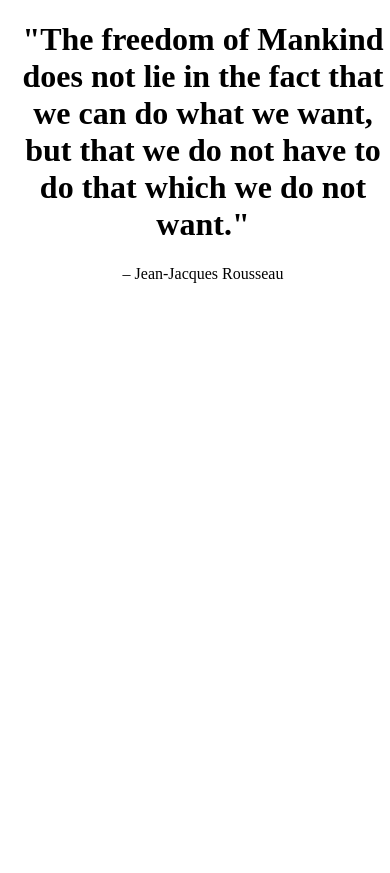
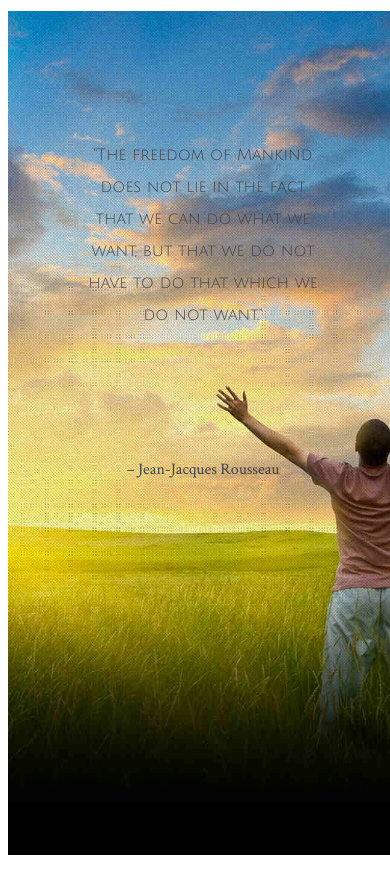
Before and after one commit to d7p4n4/simple-quote-page, a plain HTML site: page assets/index.html in a window 390 px wide. Drawn offline with Linux system fonts and the light colour scheme.

Commit message:
text CSS

```diff
--- a/assets/main.css
+++ b/assets/main.css
@@ -4,5 +4,35 @@ div {
   width: 100vw;
   height: 100vh;
   text-align: center;
-  background-image: url(assets//freedom.jpg);
+  background-image: url(freedom.jpg);
+  background-position: center center;
+  background-size: cover;
 }
+
+h1 {
+  font-family: Julius Sans One;
+  font-size: 2rem;
+  padding: 8rem 5rem 5rem 5rem;
+  color: rgb(68,67,73);
+  line-height: 3rem;
+  font-weight: 100;
+}
+
+p {
+  font-family: Crimson Text;
+  color: rgb(68,67,73);
+  font-size: 1.5rem;
+}
+
+@media (max-width: 768px) {
+
+  h1 {
+    font-size: 1rem;
+    line-height: 2rem;
+  }
+
+  p {
+    font-size: 1rem;
+    padding-top: 2rem;
+  }
+}
```
